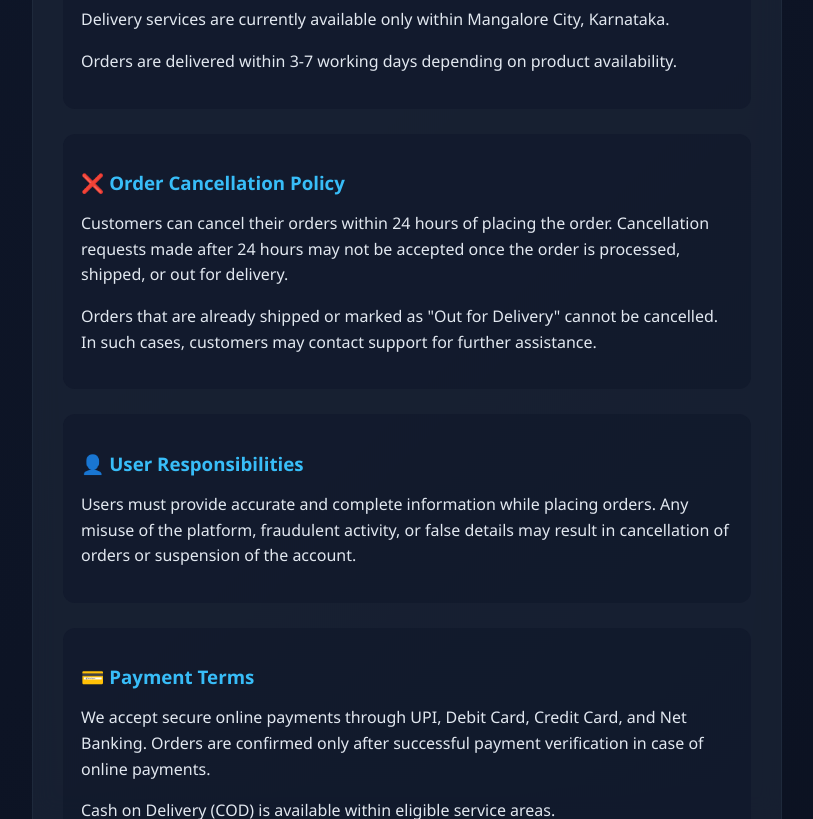
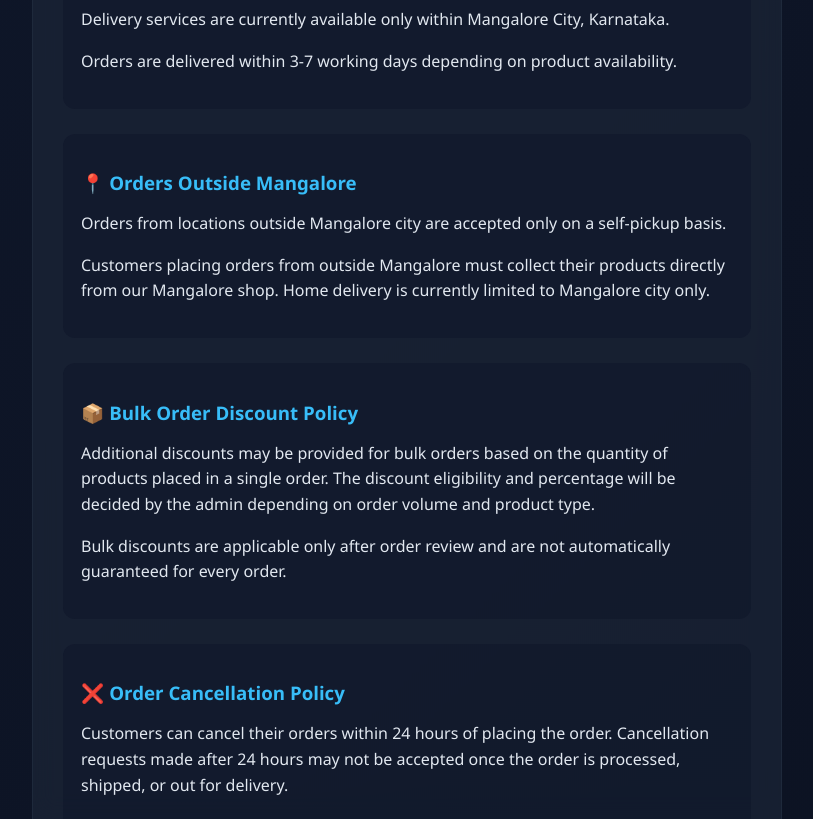
Before and after one commit to NehanShaikh/IZ_shop, a React (Create React App) app in the folder iz-security-frontend/: page /terms in a window 1280 px wide. Shown: the part 560-1379 px from the top of the page, without its empty margins (233-1046 px from the left). Built offline with nearby package versions, Linux system fonts and the light colour scheme.

Commit message:
first commit

```diff
--- a/iz-security-frontend/src/pages/Terms.js
+++ b/iz-security-frontend/src/pages/Terms.js
@@ -30,6 +30,35 @@ function Terms() {
             on product availability.
           </p>
         </div>
+
+        {/* 🆕 OUTSIDE MANGALORE ORDER POLICY */}
+<div className="info-section">
+  <h3>📍 Orders Outside Mangalore</h3>
+  <p>
+    Orders from locations outside Mangalore city are accepted
+    only on a self-pickup basis.
+  </p>
+  <p>
+    Customers placing orders from outside Mangalore must
+    collect their products directly from our Mangalore shop.
+    Home delivery is currently limited to Mangalore city only.
+  </p>
+</div>
+
+        {/* 🆕 BULK ORDER DISCOUNT POLICY */}
+<div className="info-section">
+  <h3>📦 Bulk Order Discount Policy</h3>
+  <p>
+    Additional discounts may be provided for bulk orders
+    based on the quantity of products placed in a single order.
+    The discount eligibility and percentage will be decided
+    by the admin depending on order volume and product type.
+  </p>
+  <p>
+    Bulk discounts are applicable only after order review
+    and are not automatically guaranteed for every order.
+  </p>
+</div>
 
         {/* 🆕 ORDER CANCELLATION POLICY */}
         <div className="info-section">
```
